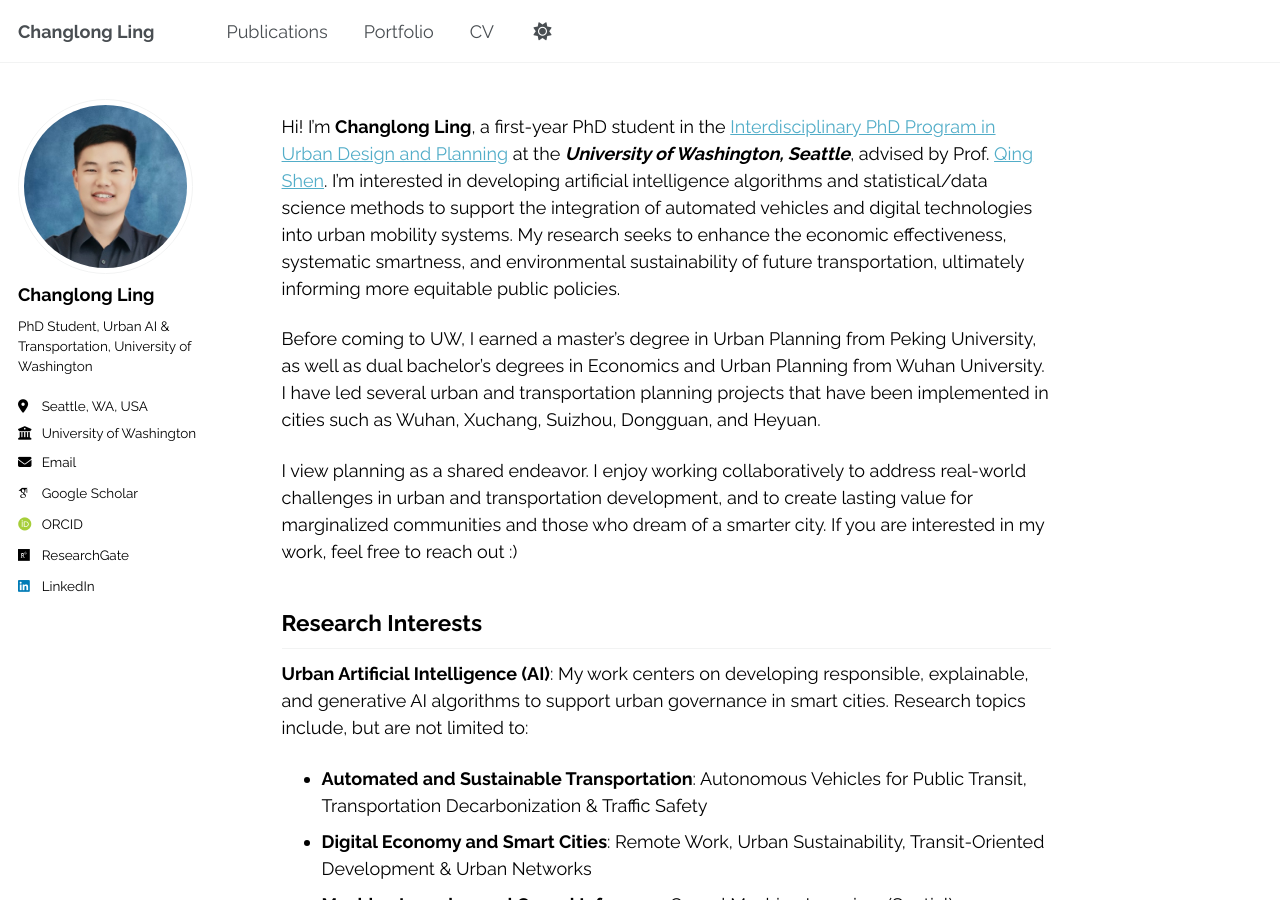
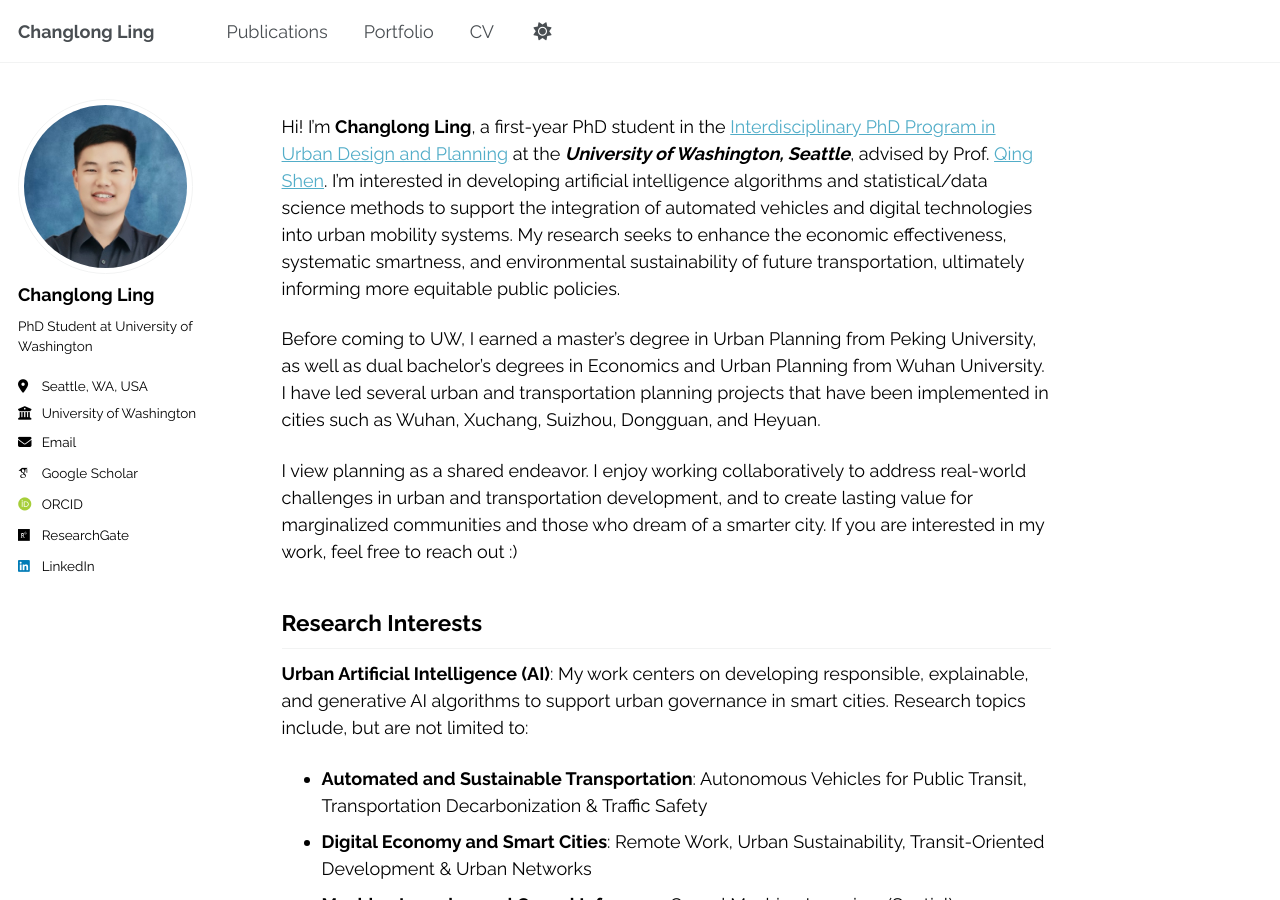
Before and after one commit to ChanglongLing/changlongling.github.io, a Jekyll site: the page built from _pages/about.md, in a window 1280 px wide and 900 px high. Built offline with Jekyll 4.4.1, drawn with Linux system fonts in a browser that asks for light colours; some web fonts are replaced; comment, search, counter and statistics services are not loaded.

Commit message:
Update _config.yml

```diff
--- a/_config.yml
+++ b/_config.yml
@@ -25,7 +25,7 @@ author:
   avatar           : "profile.png"
   name             : "Changlong Ling"
   pronouns         : # example: "she/her"
-  bio              : "PhD Student, Urban AI & Transportation, University of Washington"
+  bio              : "PhD Student at University of Washington"
   location         : "Seattle, WA, USA"
   employer         : "University of Washington"
   uri              : # URL
```
